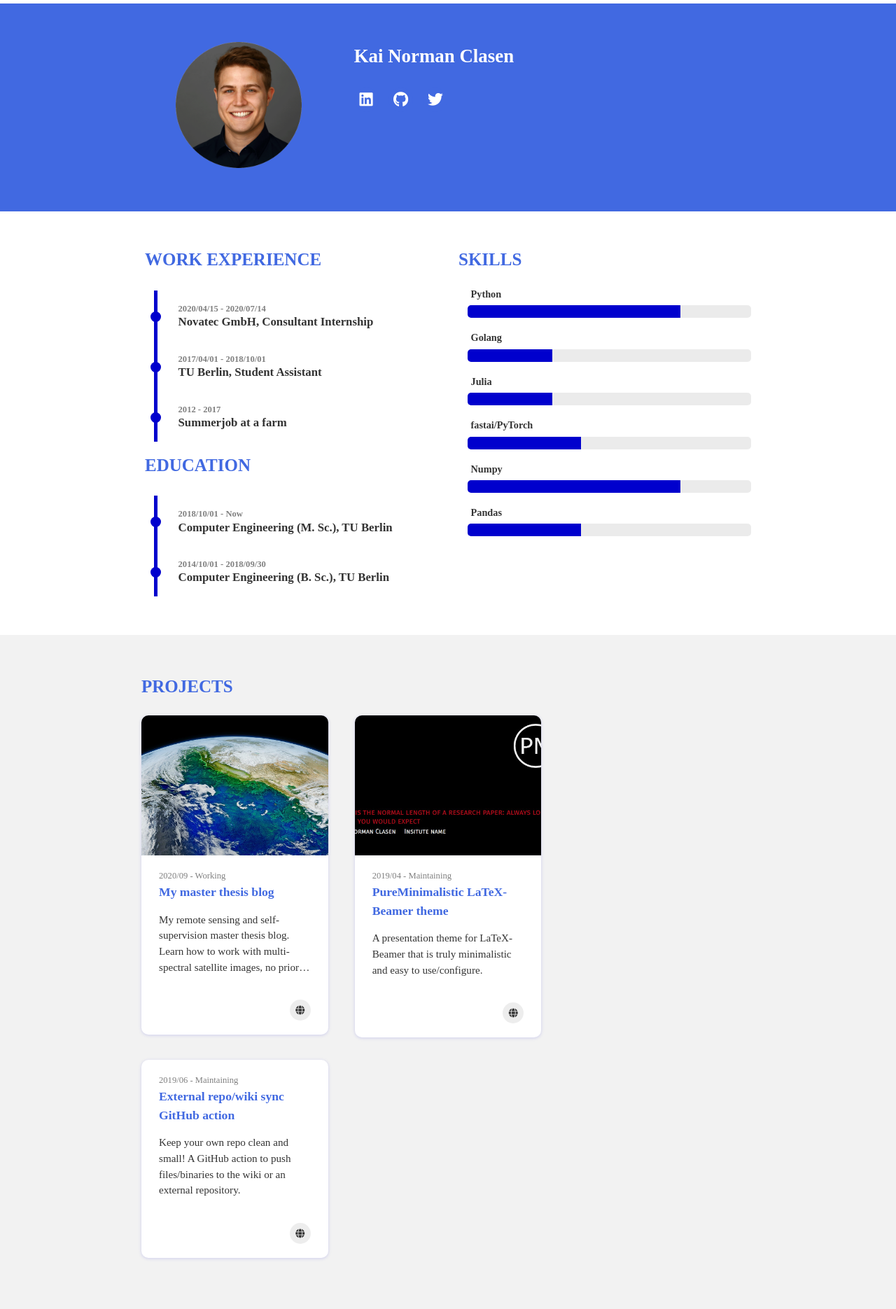
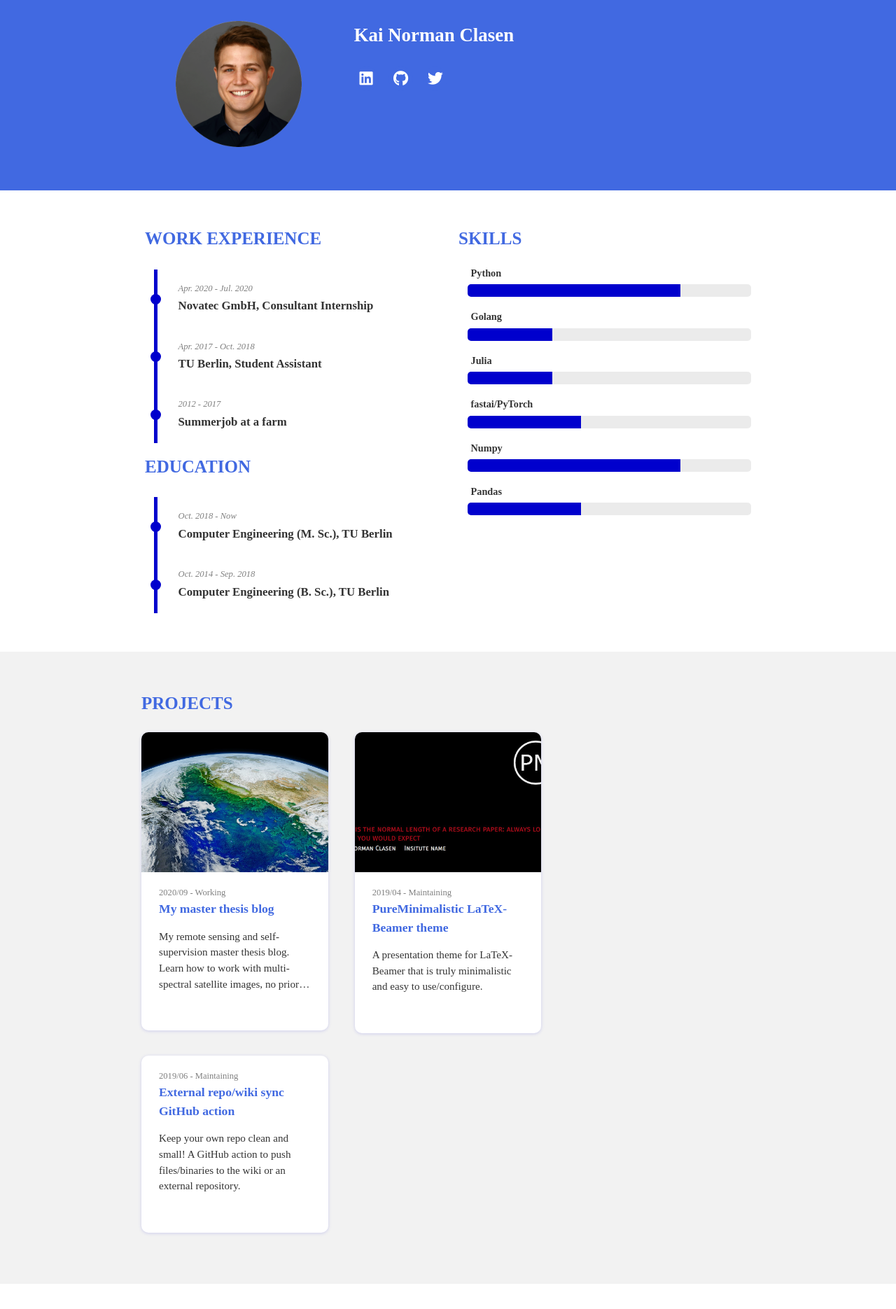
Before and after one commit to kai-tub/kai-tub.github.io, a Jekyll site: the page built from index.html, in a window 1280 px wide. Shown: the whole page at 70% size. Built offline with Jekyll 4.4.1, drawn with Linux system fonts in a browser that asks for light colours; nearby versions of some CDN libraries; some web fonts are replaced; the list of posts is cut into pages by our own code; after the commit the page ends 1834 px from its top, so only the background shows below that.

Commit message:
Couldn't resist
Maybe date will work now on Safari?

Fixed gap from top container

Fixed wrong offset from text

Added links to project tiles

```diff
--- a/_config.yml
+++ b/_config.yml
@@ -13,21 +13,21 @@ theme_settings :
     username : Kai Norman Clasen
     description :
     workexperience :
-      - start : 2020/04/15
-        end : 2020/07/14
+      - start : Apr. 2020
+        end : Jul. 2020
         experience : Novatec GmbH, Consultant Internship
-      - start: 2017/04/01
-        end: 2018/10/01
+      - start: Apr. 2017
+        end: Oct. 2018
         experience: TU Berlin, Student Assistant
       - start: 2012
         end: 2017
         experience: Summerjob at a farm
     education:
-      - start: 2018/10/01
+      - start: Oct. 2018
         end: Now
         experience: Computer Engineering (M. Sc.), TU Berlin
-      - start: 2014/10/01
-        end: 2018/09/30
+      - start: Oct. 2014
+        end: Sep. 2018
         experience: Computer Engineering (B. Sc.), TU Berlin
     skills :
       - skill: Python
--- a/_includes/projects.html
+++ b/_includes/projects.html
@@ -8,14 +8,30 @@
       <div class="card-wrapper">
         <div class="card">
           {% if project.image %}
+          {% if project.url %}
+          {% assign url = project.url %}
+          <a href="{{ url }}">
+            <div class="img-wrap">
+              <img src="{{ site.url }}/assets/project/{{ project.image }}" alt="">
+            </div>
+          </a>
+          {% else %}
           <div class="img-wrap">
             <img src="{{ site.url }}/assets/project/{{ project.image }}" alt="">
           </div>
           {% endif %}
+          {% endif %}
           <div class="text-wrap {% if project.image %}{% endif %}">
             <div class="title-wrap">
               <p class="date">{{ project.date }}</p>
+              {% if project.url %}
+              {% assign url = project.url %}
+              <a href="{{ url }}">
+                <div class="title">{{ project.title }}</div>
+              </a>
+              {% else %}
               <div class="title">{{ project.title }}</div>
+              {% endif %}
             </div>
             <div class="meta">
               {% if project.skills %}
@@ -32,7 +48,7 @@
             {% assign url = project.url %}
             <!-- <a href="{{ url }}/subscription"><i class="far fa-eye"></i></a> -->
             <!-- <a href="{{ url }}"><i class="fas fa-star"></i></a> -->
-            <a href="{{ url }}"><i class="fas fa-globe"></i></a>
+            <!-- <a href="{{ url }}"><i class="fas fa-globe"></i></a> -->
             <!-- <a href="{{ url }}/fork"><i class="fas fa-code-branch"></i></a> -->
             {% endif %}
             {% if project.modal %}
--- a/_layouts/portfolio.html
+++ b/_layouts/portfolio.html
@@ -30,7 +30,8 @@ layout: page
       <ul class="exper-list">
         {% for wexp in  profile.workexperience %}
         <li class="meta">
-          <p class="date">{{ wexp.start }} - {{ wexp.end }}</p>
+          <!-- Fix for Safari browser disliking "wrong" dates -->
+          <i class="date">{{ wexp.start }}</i><i class="date"> - </i><i class="date">{{ wexp.end }}</i>
           <p class="description">{{ wexp.experience }}</p>
         </li>
         {% endfor %}
@@ -39,7 +40,7 @@ layout: page
       <ul class="exper-list">
         {% for eexp in  profile.education %}
         <li class="meta">
-          <p class="date">{{ eexp.start }} - {{ eexp.end }}</p>
+          <i class="date">{{ eexp.start }}</i><i class="date"> - </i><i class="date">{{ eexp.end }}</i>
           <p class="description">{{ eexp.experience }}</p>
         </li>
         {% endfor %}
--- a/_sass/base/_global.scss
+++ b/_sass/base/_global.scss
@@ -94,7 +94,7 @@ a:link, a:visited, a:active, a:hover {
 	color: $text;
 }
 .container{
-	padding-top: 30px;
+	padding-top: 0px;
 	padding-bottom: 30px;
 }
 .row{
--- a/_sass/layouts/_portfolio.scss
+++ b/_sass/layouts/_portfolio.scss
@@ -81,7 +81,7 @@
           padding: 15px 0 15px 30px;
           p {
             font-weight: 600;
-            line-height: 0.8rem;
+            line-height: 1.2rem;
           }
           .date {
             font-size: 0.75rem;
```
